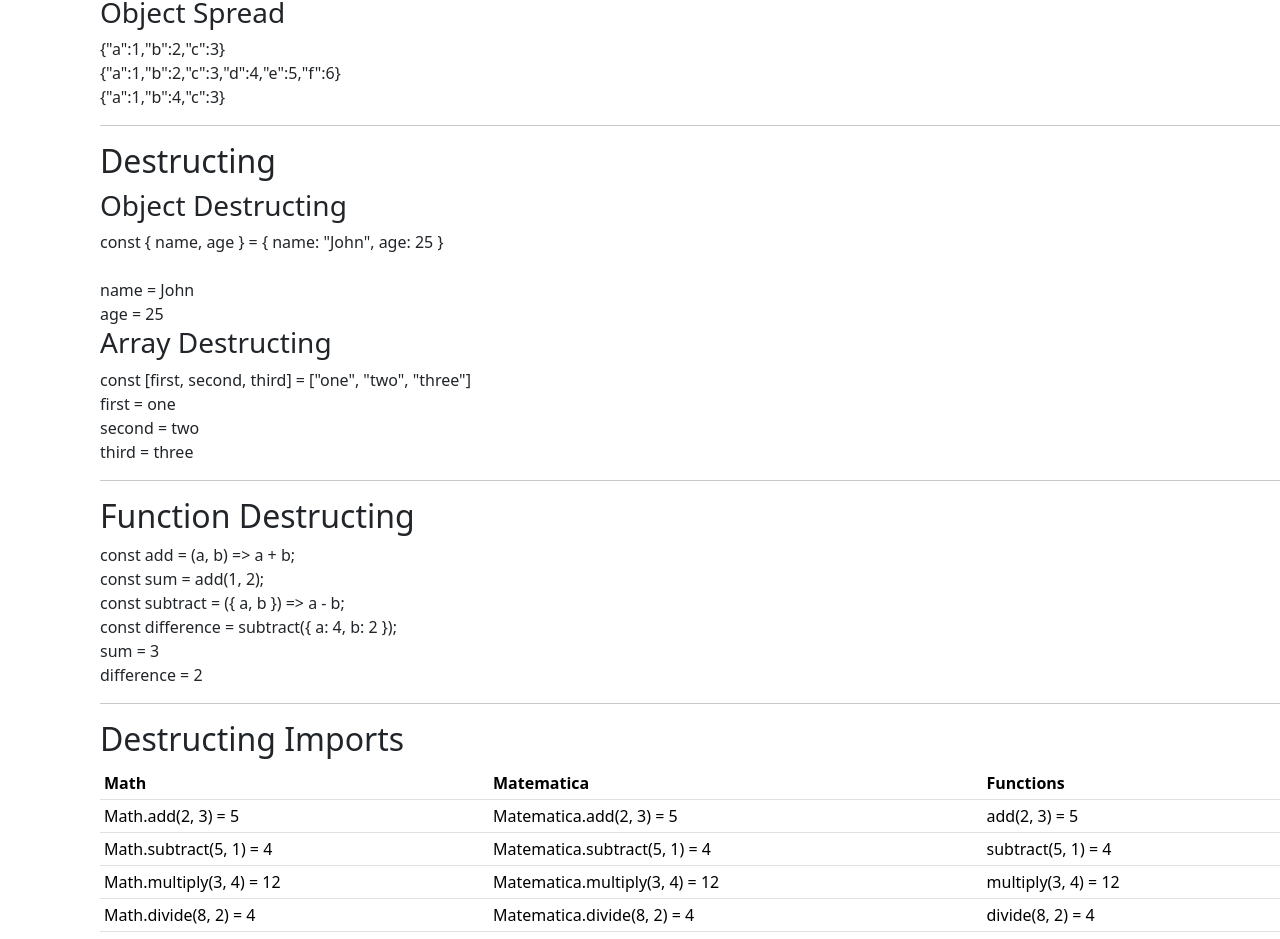
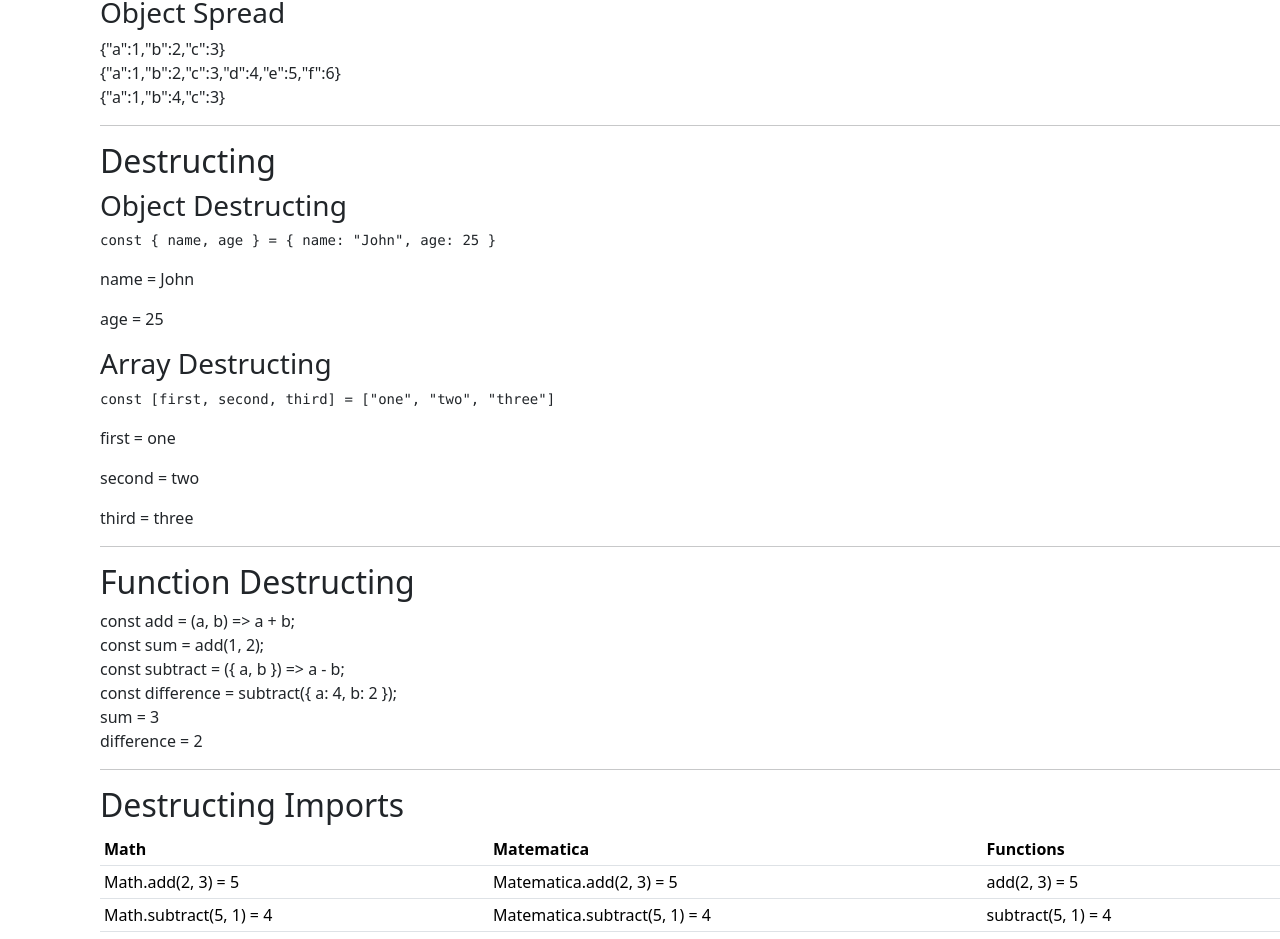
Before and after one commit to ArjunShatkin/kambaz-next-js, a Next.js app: page /Labs/Lab3 in a window 1280 px wide. Shown: the part 3772-4711 px from the top of the page. Built offline with nearby package versions, Linux system fonts and the light colour scheme.

Commit message:
error fixes

```diff
--- a/src/app/Labs/Lab3/BooleanVariables.tsx
+++ b/src/app/Labs/Lab3/BooleanVariables.tsx
@@ -1,14 +1,16 @@
 export default function BooleanVariables() {
-    let numberVariable = 123,
-      floatingPointNumber = 234.345;
-    let true1 = true,
-      false1 = false;
-    let false2 = true1 && false1;
-    let true2 = true1 || false1;
-    let true3 = !false2;
-    let true4 = numberVariable === 123; // always use === not ==
-    let true5 = floatingPointNumber !== 321.432;
-    let false3 = numberVariable < 100;
+  const numberVariable: number = 123;
+  const floatingPointNumber: number = 234.345;
+
+  const true1 = true;
+  const false1 = false;
+
+  const false2 = true1 && false1;
+  const true2 = true1 || false1;
+  const true3 = !false2;
+  const true4 = numberVariable === 123; // always use === not ==
+  const true5 = floatingPointNumber !== 321.432;
+  const false3 = numberVariable < 100;
 
   return (
     <div id="wd-boolean-variables">
--- a/src/app/Labs/Lab3/Destructing.tsx
+++ b/src/app/Labs/Lab3/Destructing.tsx
@@ -1,8 +1,6 @@
 export default function Destructing() {
     const person = { name: "John", age: 25 };
     const { name, age } = person;
-    // const name = person.name
-    // const age = person.age
 
     const numbers = ["one", "two", "three"];
     const [first, second, third] = numbers;
@@ -10,21 +8,18 @@ export default function Destructing() {
     return (
       <div id="wd-destructing">
         <h2>Destructing</h2>
+
         <h3>Object Destructing</h3>
-        const &#123; name, age &#125; = &#123; name: "John", age: 25 &#125;
-        <br />
-        <br />
-        name = {name}
-        <br />
-        age = {age}
+        <pre>{`const { name, age } = { name: "John", age: 25 }`}</pre>
+        <p>name = {name}</p>
+        <p>age = {age}</p>
+
         <h3>Array Destructing</h3>
-        const [first, second, third] = ["one", "two", "three"]
-        <br />
-        first = {first}
-        <br />
-        second = {second}
-        <br />
-        third = {third}
+        <pre>{`const [first, second, third] = ["one", "two", "three"]`}</pre>
+        <p>first = {first}</p>
+        <p>second = {second}</p>
+        <p>third = {third}</p>
+
         <hr />
       </div>
     );
--- a/src/app/Labs/Lab3/VariableTypes.tsx
+++ b/src/app/Labs/Lab3/VariableTypes.tsx
@@ -1,11 +1,11 @@
 export default function VariableTypes() {
-    let numberVariable = 123;
-    let floatingPointNumber = 234.345;
-    let stringVariable = 'Hello World!';
-    let booleanVariable = true;
-    let isNumber = typeof numberVariable;
-    let isString = typeof stringVariable;
-    let isBoolean = typeof booleanVariable;
+  const numberVariable = 123;
+  const floatingPointNumber = 234.345;
+  const stringVariable = 'Hello World!';
+  const booleanVariable = true;
+  const isNumber = typeof numberVariable;
+  const isString = typeof stringVariable;
+  const isBoolean = typeof booleanVariable;
 
     return (
       <div id="wd-variable-types">
```
Lines whose indentation alone changed are shown as unchanged.
